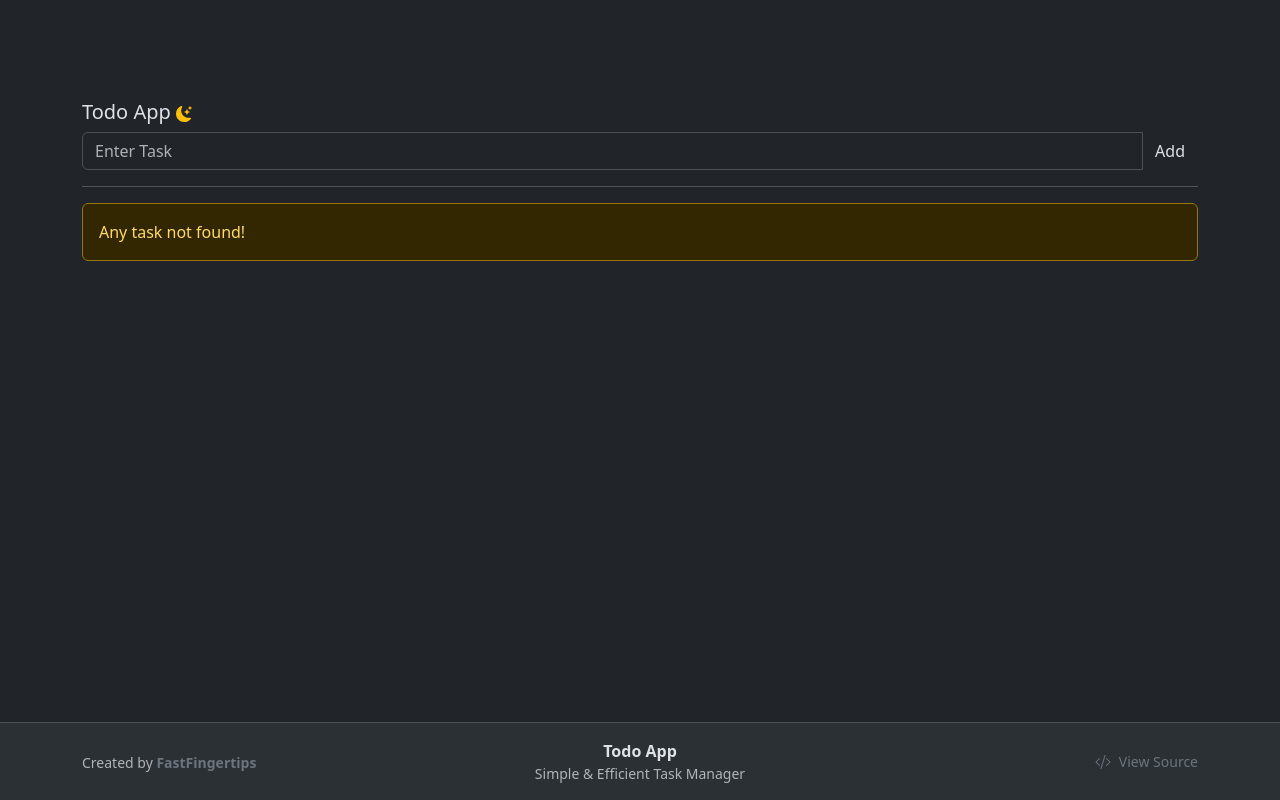
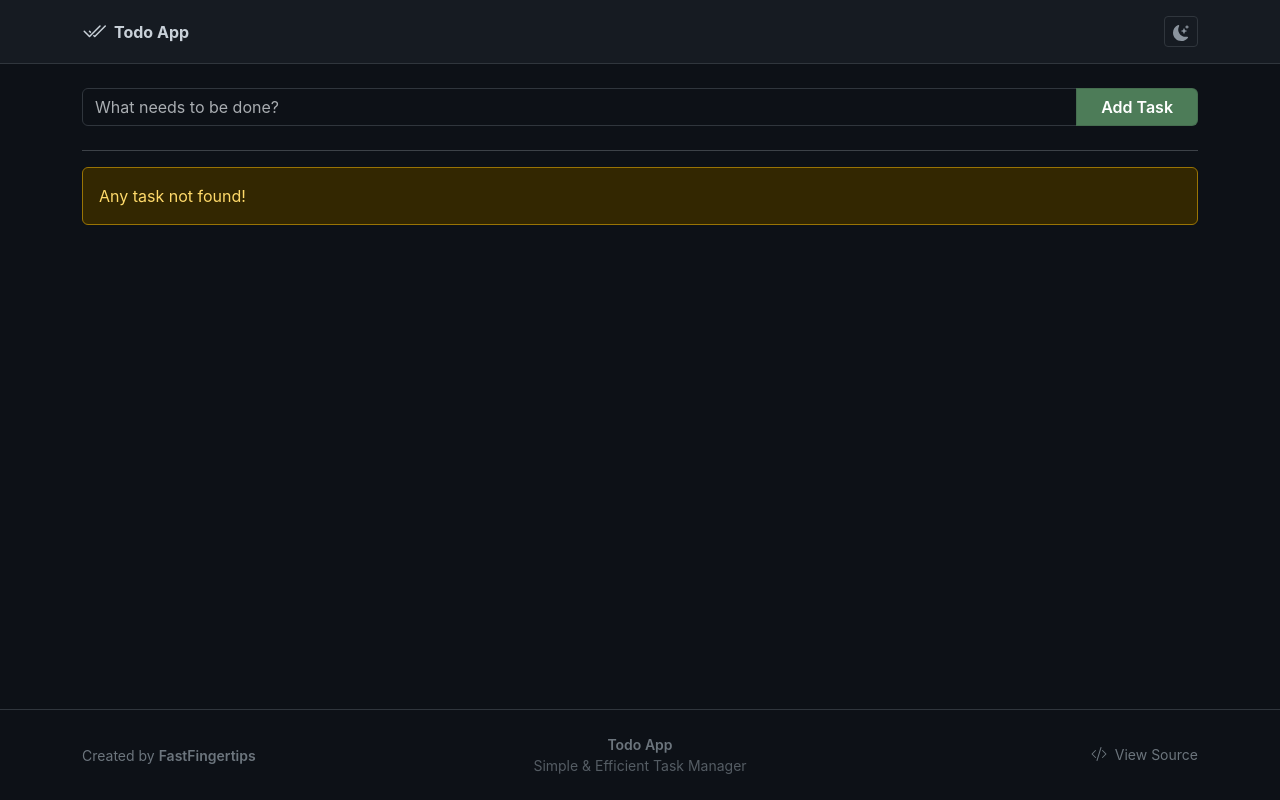
Before and after one commit to fastfingertips/flask-todo, a Flask app: page / in a window 1280 px wide. Run offline with Flask 3, Linux system fonts and the light colour scheme; data comes from the database, SQL or seed files in the repository; data that the repository does not hold is empty.

Commit message:
style: modernize UI with a premium minimalist theme

```diff
--- a/app/routes.py
+++ b/app/routes.py
@@ -95,6 +95,24 @@ def change_todo_status(todo_id):
 
     return redirect(get_referer_or_default(INDEX_ROUTE))
 
+@main.app_errorhandler(404)
+def page_not_found(e):
+    preferences = Preferences.query.first()
+    context = {
+        "theme": preferences.theme if preferences else "dark",
+        "sorting": preferences.sorting if preferences else "desc"
+    }
+    return render_template("404.html", **context), 404
+
+@main.app_errorhandler(500)
+def internal_server_error(e):
+    preferences = Preferences.query.first()
+    context = {
+        "theme": preferences.theme if preferences else "dark",
+        "sorting": preferences.sorting if preferences else "desc"
+    }
+    return render_template("500.html", **context), 500
+
 @main.route("/todo/<int:todo_id>/delete")
 def delete_todo(todo_id):
     todo = Todo.query.filter_by(id=todo_id).first()
--- /dev/null
+++ b/app/static/css/style.css
@@ -0,0 +1,129 @@
+:root {
+  --app-bg: #ffffff;
+  --app-text: #24292f;
+  --app-border: #d0d7de;
+  --app-header-bg: #f6f8fa;
+  --app-primary: #546e7a;
+  --app-success: #526d5b;
+  --app-danger: #a55b5b;
+  --app-success-bg: rgba(82, 109, 91, 0.1);
+  --app-danger-bg: rgba(165, 91, 91, 0.1);
+  --app-muted: #636c76;
+}
+
+[data-bs-theme="dark"] {
+  --app-bg: #0d1117;
+  --app-text: #c9d1d9;
+  --app-border: #30363d;
+  --app-header-bg: #161b22;
+  --app-primary: #538cc6;
+  --app-success: #4d7c58;
+  --app-danger: #da6767;
+  --app-success-bg: rgba(77, 124, 88, 0.15);
+  --app-danger-bg: rgba(218, 103, 103, 0.15);
+  --app-muted: #8b949e;
+}
+
+body {
+  background-color: var(--app-bg);
+  color: var(--app-text);
+  font-family: -apple-system, BlinkMacSystemFont, "Segoe UI", "Noto Sans", Helvetica, Arial, sans-serif, "Apple Color Emoji", "Segoe UI Emoji";
+}
+
+.app-border {
+  border-color: var(--app-border) !important;
+}
+
+.app-header-bg {
+  background-color: var(--app-header-bg) !important;
+}
+
+.app-btn-primary {
+  background-color: var(--app-primary);
+  color: white;
+  border: 1px solid rgba(27, 31, 35, 0.15);
+}
+
+.app-btn-primary:hover {
+  background-color: var(--app-primary);
+  opacity: 0.9;
+  color: white;
+}
+
+.app-btn-success {
+  background-color: var(--app-success);
+  color: white;
+  border: 1px solid rgba(27, 31, 35, 0.15);
+}
+
+.app-btn-success:hover {
+  background-color: var(--app-success);
+  opacity: 0.9;
+  color: white;
+}
+
+.app-btn-secondary {
+  color: var(--app-text);
+  background-color: var(--app-header-bg);
+  border-color: var(--app-border) !important;
+  border-radius: 6px;
+}
+
+.app-btn-secondary:hover {
+  background-color: var(--app-border);
+  color: var(--app-text);
+}
+
+.app-badge-success {
+  background-color: var(--app-success-bg);
+  color: var(--app-success);
+  border: 1px solid var(--app-success-bg);
+}
+
+.app-badge-danger {
+  background-color: var(--app-danger-bg);
+  color: var(--app-danger);
+  border: 1px solid var(--app-danger-bg);
+}
+
+.app-table-wrapper {
+  border: 1px solid var(--app-border);
+  border-radius: 6px;
+  overflow: hidden;
+}
+
+.app-table-wrapper thead {
+  background-color: var(--app-header-bg);
+  border-bottom: 1px solid var(--app-border);
+}
+
+.app-table-wrapper table tbody tr:nth-of-type(odd) > * {
+  background-color: rgba(175, 184, 193, 0.12) !important;
+}
+
+[data-bs-theme="dark"] .app-table-wrapper table tbody tr:nth-of-type(odd) > * {
+  background-color: rgba(110, 118, 129, 0.1) !important;
+}
+
+/* Ensure borders look sharp */
+.app-table-wrapper table td, .app-table-wrapper table th {
+  border-bottom: 1px solid var(--app-border);
+}
+
+.app-table-wrapper table tr:last-child td {
+  border-bottom: 0;
+}
+
+.app-input {
+  border-color: var(--app-border);
+  background-color: var(--app-bg);
+  color: var(--app-text);
+  border-radius: 6px 0 0 6px !important;
+}
+
+.app-input:focus {
+  background-color: var(--app-bg);
+  color: var(--app-text);
+  border-color: var(--app-primary);
+  box-shadow: none;
+}
--- a/app/templates/base.html
+++ b/app/templates/base.html
@@ -6,31 +6,45 @@
     <title>Home</title>
     <!-- Bootstrap core CSS -->
     <link href="https://cdn.jsdelivr.net/npm/bootstrap@5.3.2/dist/css/bootstrap.min.css" rel="stylesheet" integrity="sha384-T3c6CoIi6uLrA9TneNEoa7RxnatzjcDSCmG1MXxSR1GAsXEV/Dwwykc2MPK8M2HN" crossorigin="anonymous">
+    <!-- Custom styles -->
+    <link rel="stylesheet" href="{{ url_for('static', filename='css/style.css') }}">
   </head>
-  <body>
-    <div class="min-vh-100 d-flex flex-column justify-content-between">
-       <div class="container" style="margin-top: 100px;">
-      <h3 class="lead">
-        <a href="/" class="navbar-brand">Todo App</a>
+  <body class="d-flex flex-column min-vh-100">
+    <header class="py-3 border-bottom app-header-bg app-border">
+      <div class="container d-flex justify-content-between align-items-center">
+        <a href="/" class="navbar-brand d-flex align-items-center fw-bold text-reset">
+          <svg xmlns="http://www.w3.org/2000/svg" width="24" height="24" fill="currentColor" class="bi bi-check2-all me-2" viewBox="0 0 16 16">
+            <path d="M12.354 4.354a.5.5 0 0 0-.708-.708L5 10.293 1.854 7.146a.5.5 0 1 0-.708.708l3.5 3.5a.5.5 0 0 0 .708 0l7-7zm-4.208 7-.896-.897.707-.707.543.543 6.646-6.647a.5.5 0 0 1 .708.708l-7 7a.5.5 0 0 1-.708 0z"/>
+            <path d="m5.354 7.146.896.897-.707.707-.897-.896a.5.5 0 1 1 .708-.708z"/>
+          </svg>
+          Todo App
+        </a>
+
+        <div class="d-flex align-items-center">
           {% if theme == "dark" %}
-          <a href="/preferences?theme=light" class="text-warning">
+            <a href="/preferences?theme=light" class="btn btn-sm border app-border" style="color: var(--app-muted);">
               <svg xmlns="http://www.w3.org/2000/svg" width="16" height="16" fill="currentColor" class="bi bi-moon-stars-fill" viewBox="0 0 16 16">
                 <path d="M6 .278a.768.768 0 0 1 .08.858 7.208 7.208 0 0 0-.878 3.46c0 4.021 3.278 7.277 7.318 7.277.527 0 1.04-.055 1.533-.16a.787.787 0 0 1 .81.316.733.733 0 0 1-.031.893A8.349 8.349 0 0 1 8.344 16C3.734 16 0 12.286 0 7.71 0 4.266 2.114 1.312 5.124.06A.752.752 0 0 1 6 .278z"/>
                 <path d="M10.794 3.148a.217.217 0 0 1 .412 0l.387 1.162c.173.518.579.924 1.097 1.097l1.162.387a.217.217 0 0 1 0 .412l-1.162.387a1.734 1.734 0 0 0-1.097 1.097l-.387 1.162a.217.217 0 0 1-.412 0l-.387-1.162A1.734 1.734 0 0 0 9.31 6.593l-1.162-.387a.217.217 0 0 1 0-.412l1.162-.387a1.734 1.734 0 0 0 1.097-1.097l.387-1.162zM13.863.099a.145.145 0 0 1 .274 0l.258.774c.115.346.386.617.732.732l.774.258a.145.145 0 0 1 0 .274l-.774.258a1.156 1.156 0 0 0-.732.732l-.258.774a.145.145 0 0 1-.274 0l-.258-.774a1.156 1.156 0 0 0-.732-.732l-.774-.258a.145.145 0 0 1 0-.274l.774-.258c.346-.115.617-.386.732-.732L13.863.1z"/>
               </svg>
             </a>
           {% else %}
-          <a href="/preferences?theme=dark" class="text-warning">
+            <a href="/preferences?theme=dark" class="btn btn-sm border app-border" style="color: var(--app-muted);">
               <svg xmlns="http://www.w3.org/2000/svg" width="16" height="16" fill="currentColor" class="bi bi-sun-fill" viewBox="0 0 16 16">
                 <path d="M8 12a4 4 0 1 0 0-8 4 4 0 0 0 0 8zM8 0a.5.5 0 0 1 .5.5v2a.5.5 0 0 1-1 0v-2A.5.5 0 0 1 8 0zm0 13a.5.5 0 0 1 .5.5v2a.5.5 0 0 1-1 0v-2A.5.5 0 0 1 8 13zm8-5a.5.5 0 0 1-.5.5h-2a.5.5 0 0 1 0-1h2a.5.5 0 0 1 .5.5zM3 8a.5.5 0 0 1-.5.5h-2a.5.5 0 0 1 0-1h2A.5.5 0 0 1 3 8zm10.657-5.657a.5.5 0 0 1 0 .707l-1.414 1.415a.5.5 0 1 1-.707-.708l1.414-1.414a.5.5 0 0 1 .707 0zm-9.193 9.193a.5.5 0 0 1 0 .707L3.05 13.657a.5.5 0 0 1-.707-.707l1.414-1.414a.5.5 0 0 1 .707 0zm9.193 2.121a.5.5 0 0 1-.707 0l-1.414-1.414a.5.5 0 0 1 .707-.707l1.414 1.414a.5.5 0 0 1 0 .707zM4.464 4.465a.5.5 0 0 1-.707 0L2.343 3.05a.5.5 0 1 1 .707-.707l1.414 1.414a.5.5 0 0 1 0 .708z"/>
               </svg>
             </a>
           {% endif %}
-      </h3>
+        </div>
+      </div>
+    </header>
 
+    <main class="flex-grow-1">
+      <div class="container mt-4 mb-5">
         {% block content %}{% endblock %}
+      </div>
+    </main>
 
-    </div>
     <!-- Bootstrap core JavaScript -->
     <script src="https://cdn.jsdelivr.net/npm/bootstrap@5.3.2/dist/js/bootstrap.bundle.min.js" integrity="sha384-C6RzsynM9kWDrMNeT87bh95OGNyZPhcTNXj1NW7RuBCsyN/o0jlpcV8Qyq46cDfL" crossorigin="anonymous"></script>
     <!-- Tooltip -->
@@ -39,28 +53,29 @@
     const tooltipTriggerList = document.querySelectorAll('[data-bs-toggle="tooltip"]')
     const tooltipList = [...tooltipTriggerList].map(tooltipTriggerEl => new bootstrap.Tooltip(tooltipTriggerEl))
     </script>
+
     <!-- Footer -->
-    <footer class="footer mt-auto py-3 bg-body-tertiary border-top">
+    <footer class="footer py-4 border-top app-border" style="background-color: var(--app-bg);">
       <div class="container">
-        <div class="row align-items-center">
+        <div class="row align-items-center text-secondary small">
 
           <!-- Left: Creator -->
           <div class="col-md-4 text-center text-md-start">
-            <span class="text-muted small">Created by
-              <a href="https://github.com/FastFingertips" class="text-decoration-none fw-semibold text-secondary" target="_blank">FastFingertips</a>
+            <span>Created by
+              <a href="https://github.com/FastFingertips" class="text-decoration-none text-secondary fw-semibold" target="_blank">FastFingertips</a>
             </span>
           </div>
 
           <!-- Center: App Name & Description -->
-          <div class="col-md-4 text-center">
-            <span class="mb-0 fw-semibold">Todo App</span>
-            <div class="small text-muted">Simple & Efficient Task Manager</div>
+          <div class="col-md-4 text-center mt-2 mt-md-0">
+            <span class="fw-semibold text-reset">Todo App</span>
+            <div class="x-small opacity-75">Simple & Efficient Task Manager</div>
           </div>
 
           <!-- Right: Source Code -->
           <div class="col-md-4 text-center text-md-end mt-2 mt-md-0">
-            <a href="https://github.com/FastFingertips/flask-todo" class="text-decoration-none text-secondary small" target="_blank" data-bs-toggle="tooltip" title="View Source Code">
-              <svg xmlns="http://www.w3.org/2000/svg" width="16" height="16" fill="currentColor" class="bi bi-code-slash me-1 mb-1" viewBox="0 0 16 16">
+            <a href="https://github.com/FastFingertips/flask-todo" class="text-decoration-none text-secondary" target="_blank" data-bs-toggle="tooltip" title="View Source Code">
+                <svg xmlns="http://www.w3.org/2000/svg" width="16" height="16" fill="currentColor" class="bi bi-code-slash mb-1 me-1" viewBox="0 0 16 16">
                   <path d="M10.478 1.647a.5.5 0 1 0-.956-.294l-4 13a.5.5 0 0 0 .956.294l4-13zM4.854 4.146a.5.5 0 0 1 0 .708L1.707 8l3.147 3.146a.5.5 0 0 1-.708.708l-3.5-3.5a.5.5 0 0 1 0-.708l3.5-3.5a.5.5 0 0 1 .708 0zm6.292 0a.5.5 0 0 0 0 .708L14.293 8l-3.147 3.146a.5.5 0 0 0 .708.708l3.5-3.5a.5.5 0 0 0 0-.708l-3.5-3.5a.5.5 0 0 0-.708 0z"/>
                 </svg>
                 View Source
@@ -70,7 +85,5 @@
         </div>
       </div>
     </footer>
-    <!-- Footer -->
-    </div>
   </body>
 </html>
--- a/app/templates/index.html
+++ b/app/templates/index.html
@@ -2,20 +2,20 @@
 
 {% block content %}
       <!-- FORM START -->
-      <form action="/add/todo" method="post">
+      <form action="/add/todo" method="post" class="mb-4">
         <div class="input-group">
-          <input type="text" class="form-control" name="title" placeholder="Enter Task" required>
-          <span class="input-group-btn">
-            <button type="submit" class="btn btn-default" >Add</button>
-          </span>
+          <input type="text" class="form-control app-input" name="title" placeholder="What needs to be done?" required>
+          <button type="submit" class="btn app-btn-success fw-semibold px-4" style="border-radius: 0 6px 6px 0;">
+            Add Task
+          </button>
         </div>
-       </span>
       </form>
       <!-- FORM END -->
       <hr>
       <!-- TABLE START -->
       {% if todos %}
-      <table class="table table-hover table-striped">
+      <div class="app-table-wrapper">
+      <table class="table table-hover align-middle mb-0">
         <thead>
           <tr>
             <th scope="col">ID</th>
@@ -49,21 +49,17 @@
             <td>{{ todo.title }}</td>
             <td>
               {% if todo.complete %}
-              <a href="/todo/{{ todo.id }}/status">
-                <span class="badge bg-success"
-                data-bs-toggle="tooltip"
-                data-bs-placement="right"
-                data-bs-title="Click to change status">Complated</span></a>
-
-              <span class="badge bg-secondary">
-                {{ todo.complated_date.strftime("%m/%d/%Y, %H:%M:%S") }}
+              <a href="/todo/{{ todo.id }}/status" class="text-decoration-none">
+                <span class="badge app-badge-success"
+                      data-bs-toggle="tooltip" data-bs-placement="right" data-bs-title="Click to change status">Completed</span>
+              </a>
+              <span class="text-muted small ms-2">
+                {{ todo.complated_date.strftime("%b %d, %H:%M") }}
               </span>
               {% else %}
-              <a href="/todo/{{ todo.id }}/status">
-                <span class="badge bg-danger text-white"
-                data-bs-toggle="tooltip"
-                data-bs-placement="right"
-                data-bs-title="Click to change status">Not Complated</span>
+              <a href="/todo/{{ todo.id }}/status" class="text-decoration-none">
+                <span class="badge app-badge-danger"
+                      data-bs-toggle="tooltip" data-bs-placement="right" data-bs-title="Click to change status">Not Completed</span>
               </a>
               {% endif %}
             </td>
@@ -83,6 +79,7 @@
           {% endfor %}
         </tbody>
       </table>
+      </div>
       {% else %}
       <div class="alert alert-warning" role="alert">
         Any task not found!
```
Also changed, not shown: app/templates/404.html (added, +18 -0 lines), app/templates/500.html (added, +18 -0 lines). Lines whose indentation alone changed are shown as unchanged.
